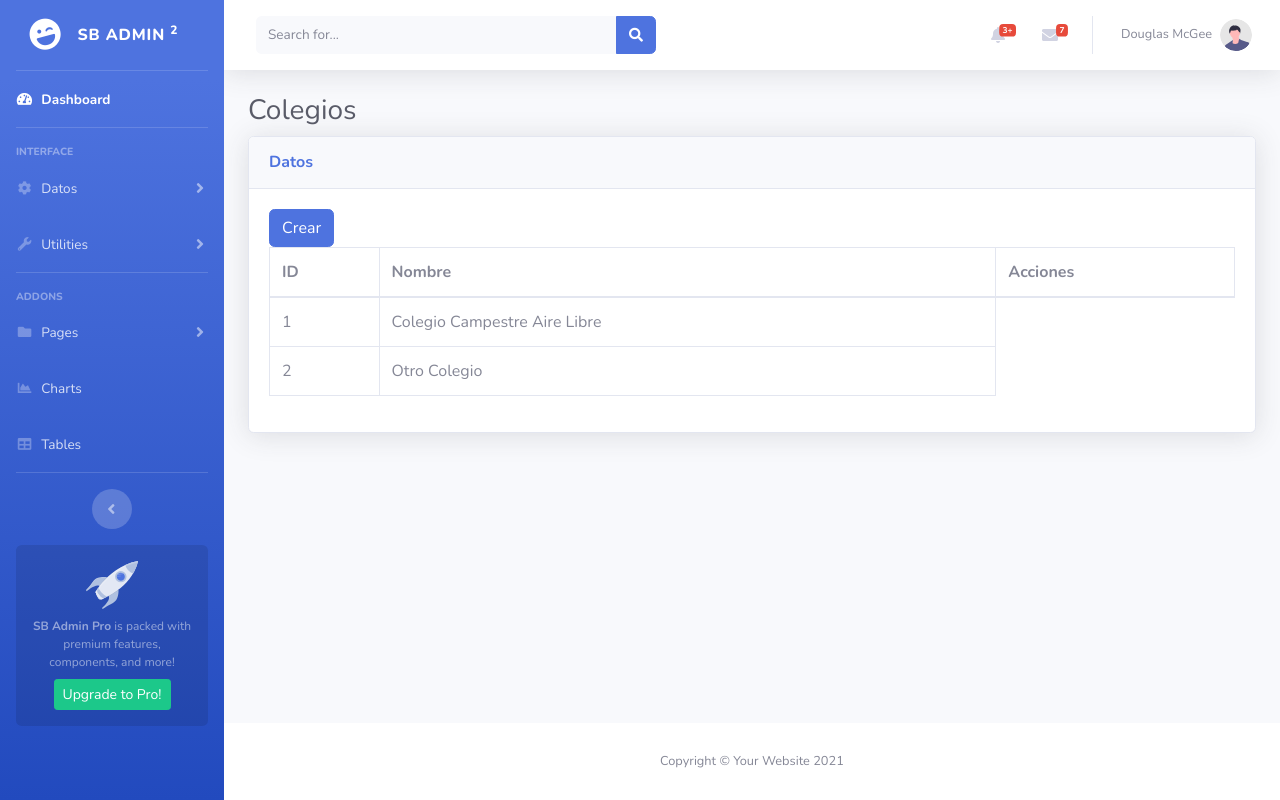
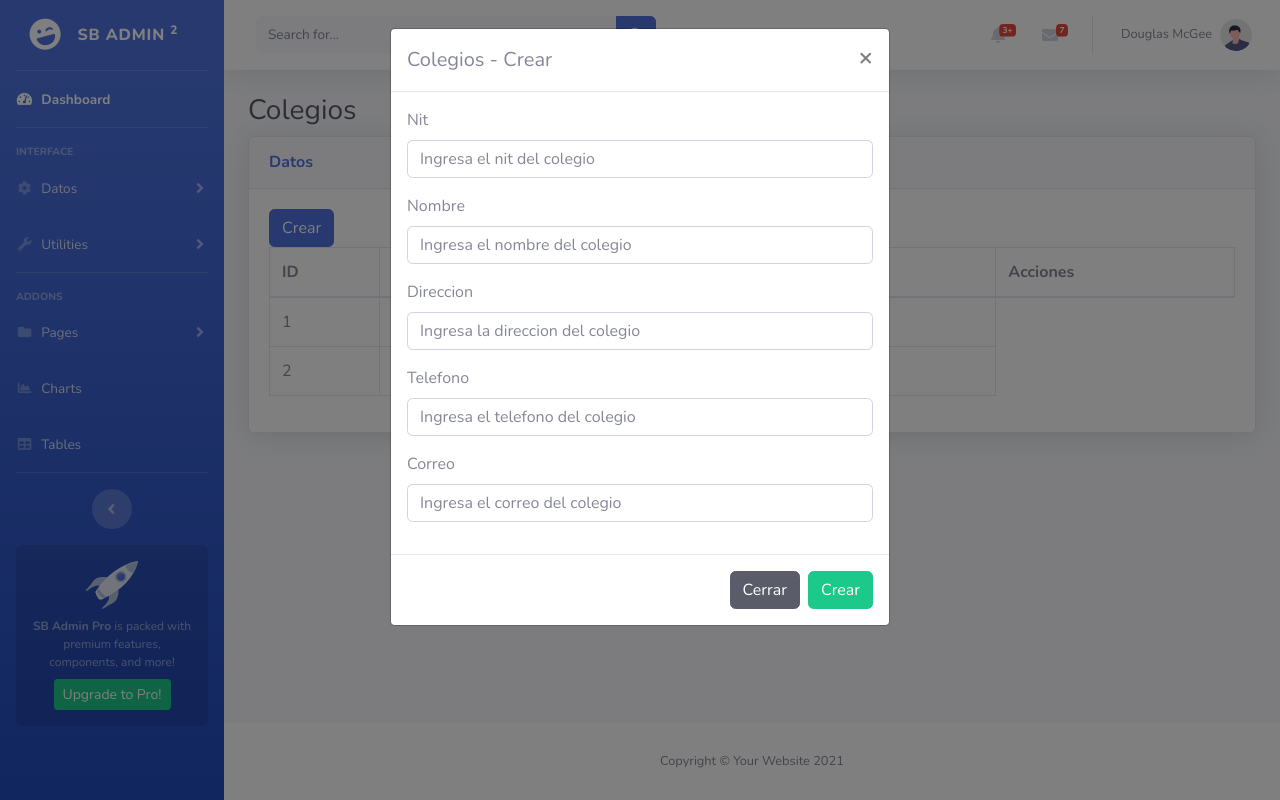
Before and after one commit to YfelipeG/Proyecto_Colegio, a Flask app: page /colegio in a window 1280 px wide, after a click on "Crear". Run offline with Flask 3, Linux system fonts and the light colour scheme; data comes from the database, SQL or seed files in the repository; some libraries are stand-ins or nearby versions.

Commit message:
Modal para crear o editar un colegio

```diff
--- a/app/templates/colegio.html
+++ b/app/templates/colegio.html
@@ -33,6 +33,49 @@
                 </tbody>
             </table>
         </div>
+    </div>
+</div>
+
+
+<div class="modal fade" id="mdlCrearEditar" tabindex="-1" aria-labelledby="mdlCrearEditarLabel" aria-hidden="true">
+    <div class="modal-dialog">
+      <div class="modal-content">
+        <div class="modal-header">
+          <h5 class="modal-title" id="mdlCrearEditarLabel">{{ titulo }} - Crear</h5>
+          <button type="button" class="close" data-dismiss="modal" aria-label="Close">
+            <span aria-hidden="true">&times;</span>
+          </button>
+        </div>
+        <form id="frmCrearEditar">
+            <div class="modal-body">
+                <input type="hidden" id="id" name="id">
+                <div class="form-group">
+                    <label for="nombre">Nit</label>
+                    <input type="number" class="form-control" id="nombre" name="nombre" placeholder="Ingresa el nit del colegio">
+                </div>
+                <div class="form-group">
+                    <label for="nombre">Nombre</label>
+                    <input type="text" class="form-control" id="unidad" name="unidad" placeholder="Ingresa el nombre del colegio">
+                </div>
+                <div class="form-group">
+                    <label for="nombre">Direccion</label>
+                    <input type="text" class="form-control" id="unidad" name="unidad" placeholder="Ingresa la direccion del colegio">
+                </div>
+                <div class="form-group">
+                    <label for="nombre">Telefono</label>
+                    <input type="number" class="form-control" id="unidad" name="unidad" placeholder="Ingresa el telefono del colegio">
+                </div>
+                <div class="form-group">
+                    <label for="nombre">Correo</label>
+                    <input type="text" class="form-control" id="unidad" name="unidad" placeholder="Ingresa el correo del colegio">
+                </div>
+            </div>
+            <div class="modal-footer">
+                <button type="button" class="btn btn-dark" data-dismiss="modal">Cerrar</button>
+                <button type="submit" class="btn btn-success">Crear</button>
+            </div>
+        </form>
+      </div>
     </div>
 </div>
 
```
